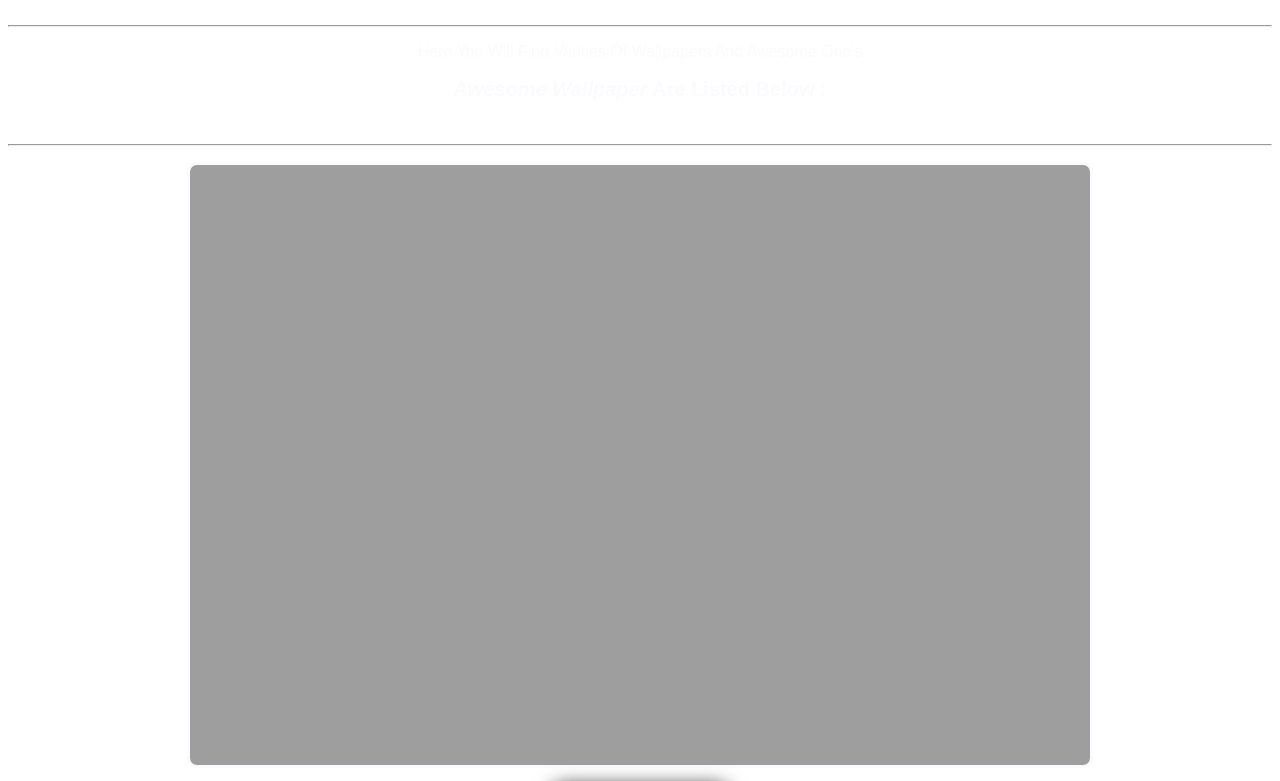
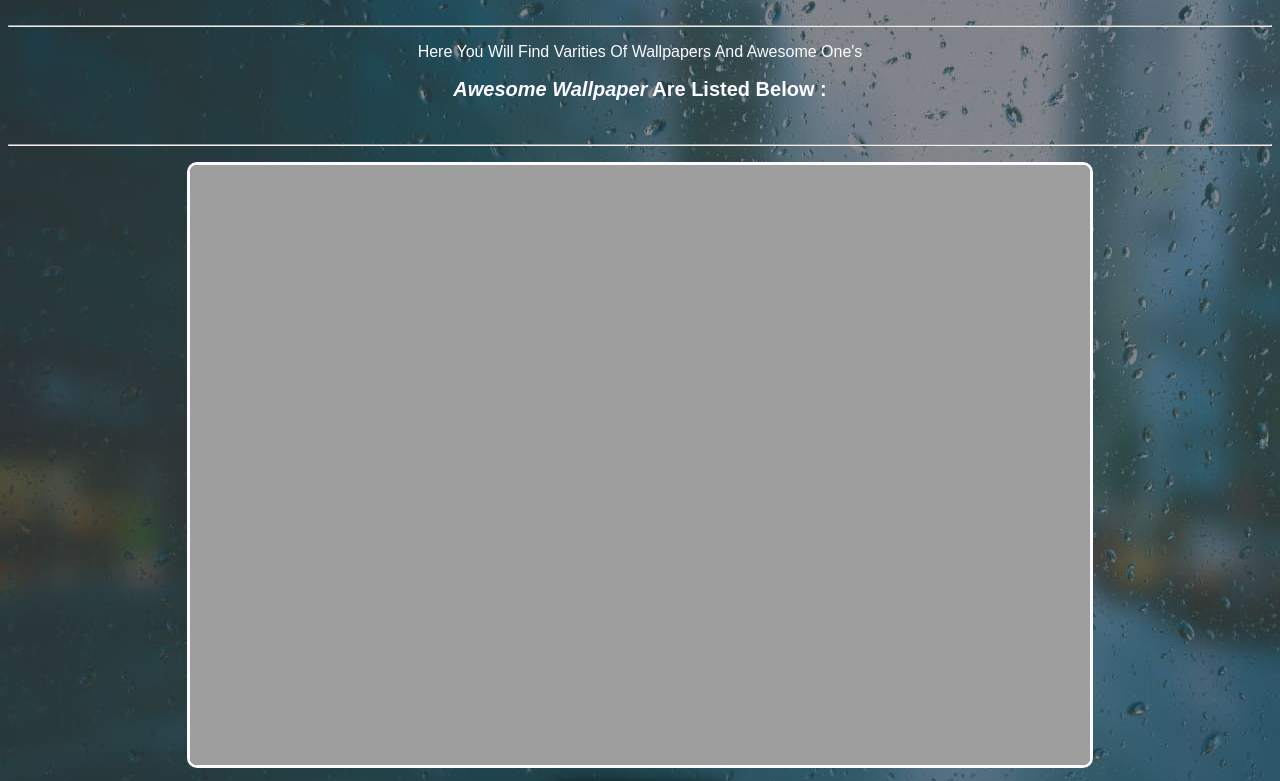
Before and after one commit to pankajsagvekar/wallpaper_website, a plain HTML site: page index.html in a window 1280 px wide. Shown: the part 124-905 px from the top of the page. Drawn offline with Linux system fonts and the light colour scheme; the site is published under a folder, as on GitHub Pages, so addresses that start at the root find nothing.

Commit message:
Update styles.css

```diff
--- a/css/styles.css
+++ b/css/styles.css
@@ -1,5 +1,5 @@
 body {
-    background-image: url(/Images/background.jpg);
+    background-image: url(../Images/background.jpg);
     font-family: sans-serif;
     color: #FAFAFF;
     text-align: center;
```
